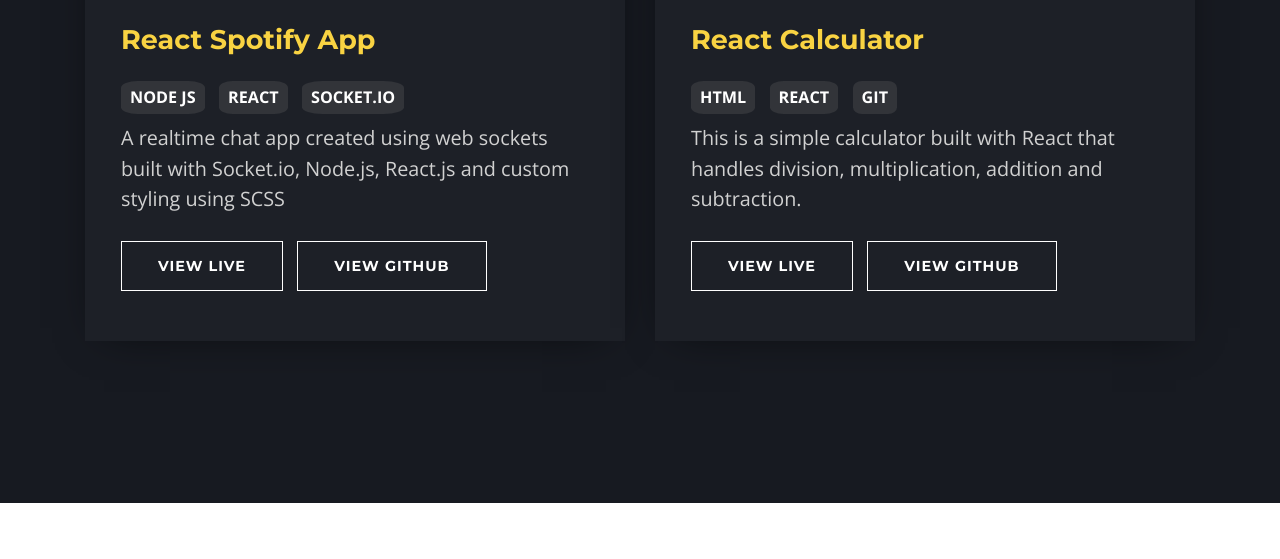
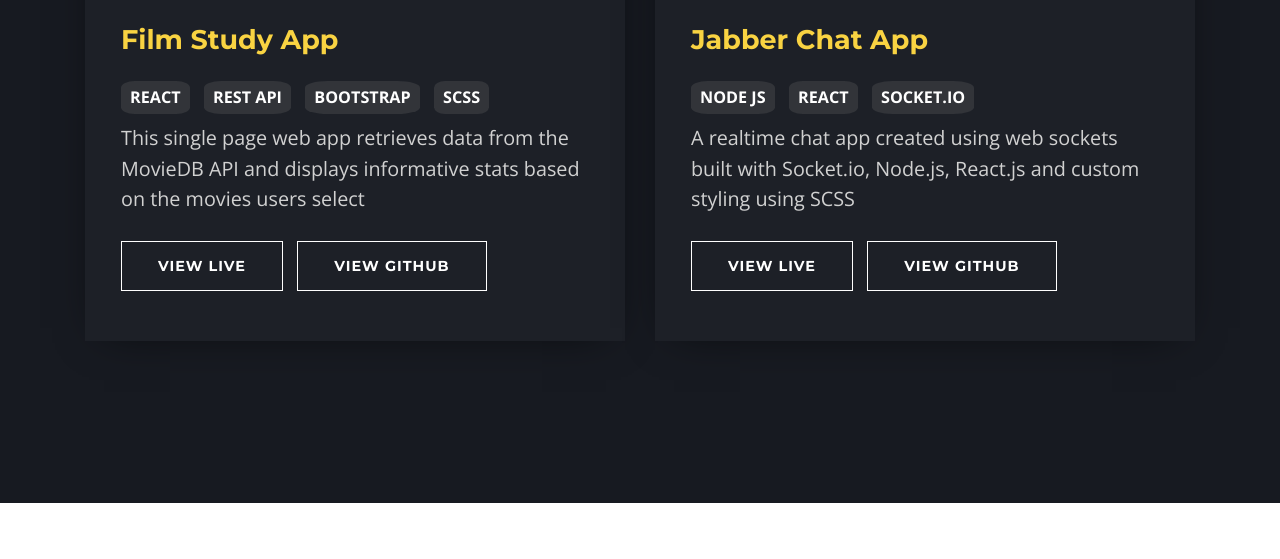
Before and after one commit to troyacodes/GatsbyPortfolioWebsite, a Gatsby site: page / in a window 1280 px wide. Shown: the part 2923-3482 px from the top of the page. Built offline with nearby package versions, Linux system fonts and the light colour scheme; Gatsby itself is replaced by a stand-in of ours.

Commit message:
update portfolio items

```diff
--- a/src/pages/index.js
+++ b/src/pages/index.js
@@ -4,6 +4,7 @@
 import Logo from "../components/logo"
 import Jabber from "../images/jabber.png"
 import Reactulator from "../images/reactulator.png"
+import Filmstudy from "../images/filmstudy.png"
 import Socialbug from "../images/socialbug.png"
 import Mt from "../images/mt.png"
 import { Link } from "react-scroll"
@@ -110,7 +111,7 @@
               <div className="work-item">
                 <img src={Socialbug} alt="" className="w-100" />
                 <div className="work-text">
-                  <h3>Social Bug Application</h3>
+                  <h3>Social Bug App</h3>
                   <ul className="tech-list">
                     <li>REACT</li>
                     <li>REDUX</li>
@@ -147,11 +148,45 @@
                 </div>
               </div>
             </div>
+
+            <div className="col-sm-12 col-md-6">
+              <div className="work-item">
+                <img src={Filmstudy} alt="" className="w-100" />
+                <div className="work-text">
+                  <h3>Film Study App</h3>
+                  <ul className="tech-list">
+                    <li>REACT</li>
+                    <li>REST API</li>
+                    <li>BOOTSTRAP</li>
+                    <li>SCSS</li>
+                  </ul>
+                  <p>
+                    This single page web app retrieves data from the MovieDB API
+                    and displays informative stats based on the movies users
+                    select
+                  </p>
+                  <a
+                    href="https://troyacodes-filmstudy.netlify.com/"
+                    target="__blank"
+                    rel="noopener noreferrer"
+                  >
+                    <button className="btn btn-main">View Live</button>
+                  </a>
+                  <a
+                    href="https://github.com/troyacodes/filmstudy"
+                    target="__blank"
+                    rel="noopener noreferrer"
+                  >
+                    <button className="btn btn-main">View Github</button>
+                  </a>
+                </div>
+              </div>
+            </div>
             <div className="col-sm-12 col-md-6">
               <div className="work-item">
                 <img src={Jabber} alt="" className="w-100" />
                 <div className="work-text">
-                  <h3>React Spotify App</h3>
+                  <h3>Jabber Chat App</h3>
                   <ul className="tech-list">
                     <li>NODE JS</li>
                     <li>REACT</li>
@@ -170,37 +205,6 @@
                   </a>
                   <a
                     href="https://github.com/troyacodes/jabber"
-                    target="__blank"
-                    rel="noopener noreferrer"
-                  >
-                    <button className="btn btn-main">View Github</button>
-                  </a>
-                </div>
-              </div>
-            </div>
-            <div className="col-sm-12 col-md-6">
-              <div className="work-item">
-                <img src={Reactulator} alt="" className="w-100" />
-                <div className="work-text">
-                  <h3>React Calculator</h3>
-                  <ul className="tech-list">
-                    <li>HTML</li>
-                    <li>REACT</li>
-                    <li>GIT</li>
-                  </ul>
-                  <p>
-                    This is a simple calculator built with React that handles
-                    division, multiplication, addition and subtraction.
-                  </p>
-                  <a
-                    href="https://troyacodes-reactulator.netlify.com/"
-                    target="__blank"
-                    rel="noopener noreferrer"
-                  >
-                    <button className="btn btn-main">View Live</button>
-                  </a>
-                  <a
-                    href="https://github.com/troyacodes/react-calculator"
                     target="__blank"
                     rel="noopener noreferrer"
                   >
```
Also changed, not shown: src/images/filmstudy.png (added).
